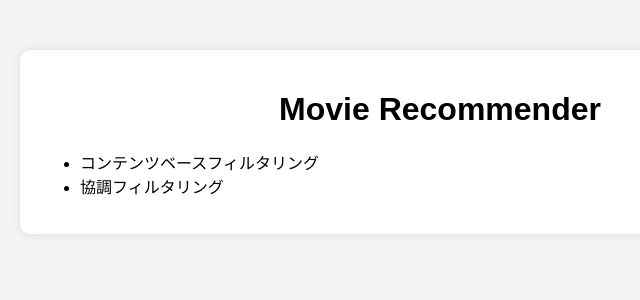
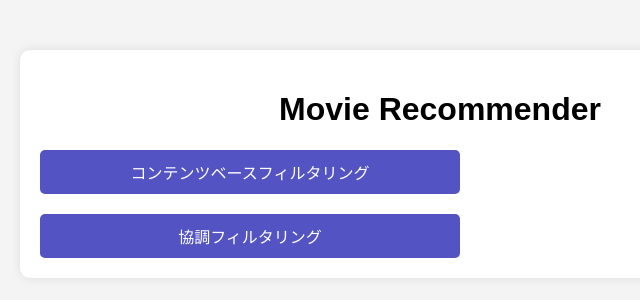
Before and after one commit to kanakuro/movie_recommender, a Flask app: template app/templates/index.html in a window 1280 px wide. Shown: the top 300 px of the page, without its empty margins (200-840 px from the left). Run offline with Flask 3, Linux system fonts and the light colour scheme; the template is opened without the code that fills it, so the values that code supplies are empty.

Commit message:
リストやボタン等の表示を制御

```diff
--- a/app/static/style.css
+++ b/app/static/style.css
@@ -16,6 +16,20 @@ body {
 
 h1 {
     text-align: center;
+}
+
+a{
+  font-family:'sans-serif';
+  display:block;
+  margin-top:20px;
+  width:400px;
+  height:auto;
+  padding:10px 10px;
+  border-radius:5px;
+  background-color:#5353C3;
+  text-decoration: none;
+  text-align: center;
+  color:white;
 }
 
 .search-bar {
--- a/app/templates/index.html
+++ b/app/templates/index.html
@@ -15,16 +15,16 @@
         <div id="menu_area">
             <h1>Movie Recommender</h1>
             <div class="recommender">
-                <ul>
-                    <li id="contents_based"><a>コンテンツベースフィルタリング</a></li>
-                    <li><a>協調フィルタリング</a></li>
-                </ul>
+                    <a href="#contents_based" id="contents_based">コンテンツベースフィルタリング</a>
+                    <a>協調フィルタリング</a>
             </div>
         </div>
 
         <div id="contents_based_area" style="display:none">
             <!-- 映画検索フォーム -->
-            <div class="search-bar">
+            <div id="header-button">
+                <button id="back-to-menu-btn">Back To Menu</button>
+                <button id="back-to-contents-based-btn" style="display:none">Back To ContentsBased</button>
             </div>
 
             <div class="choice-list" id="movie-choices">
@@ -40,8 +40,10 @@
                     </li>
                     {% endfor %}
                 </ul>
-                <button id="search-btn">Search</button>
-                <button id="refresh-btn">Nothing Here</button>
+                <div id="button-area">
+                    <button id="search-btn">Search</button>
+                    <button id="refresh-btn">Nothing Here</button>
+                </div>
             </div>
 
             <!-- 映画情報と推薦結果を表示する領域 -->
```
Also changed, not shown: app/static/script.js (+49 -0 lines).
